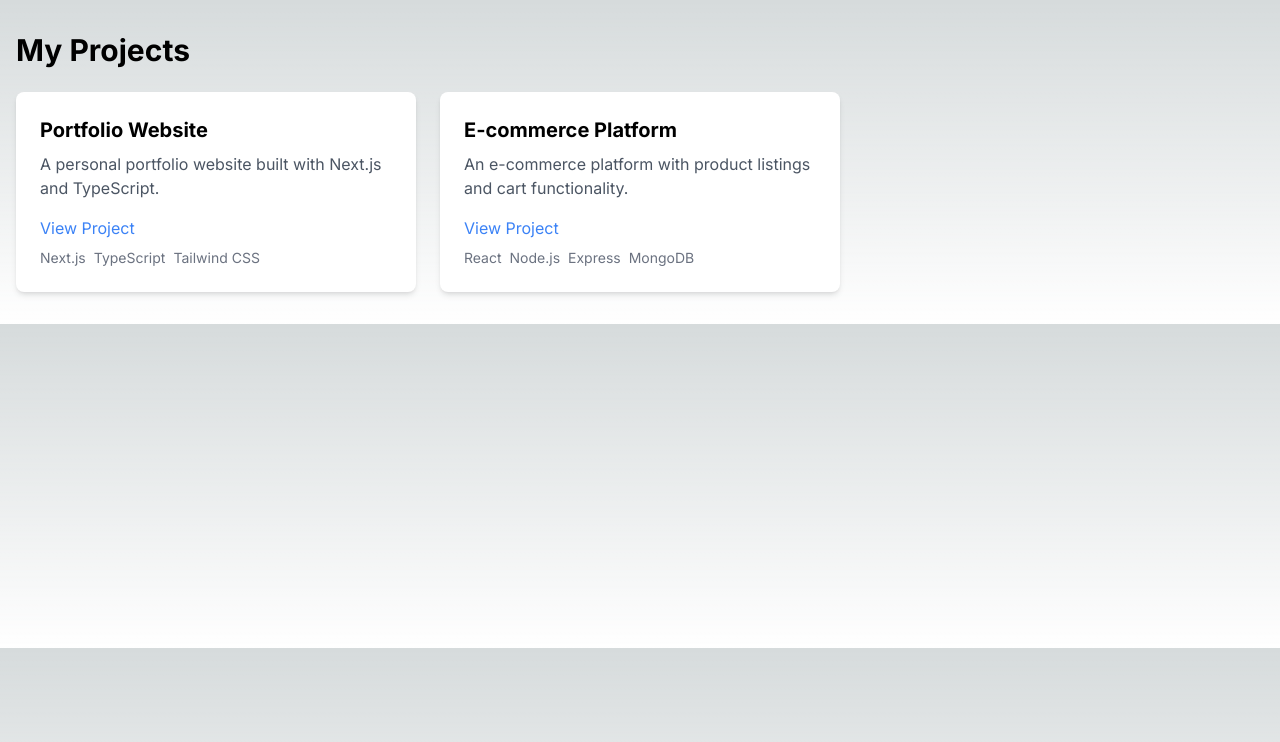
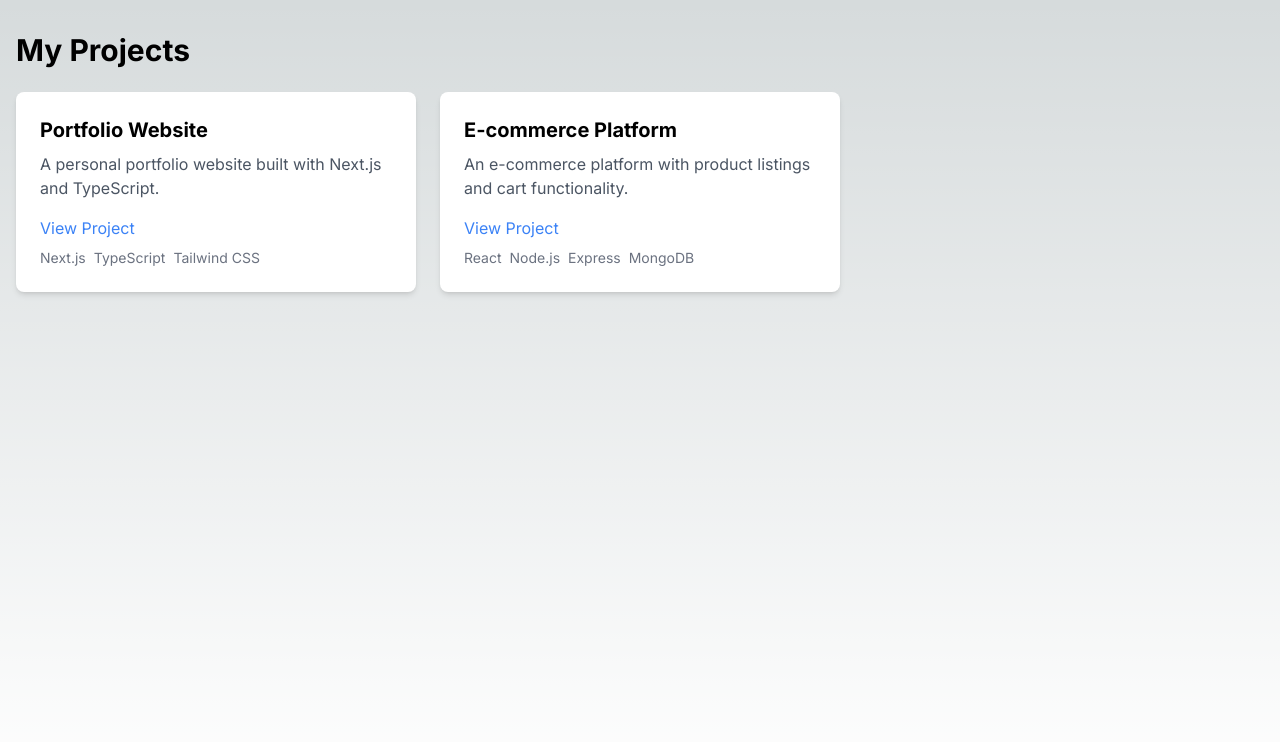
Before and after one commit to MaxrWal/portfolio, a Next.js app: page /projects in a window 1280 px wide. Shown: the top 742 px of the page. Built offline with nearby package versions, Linux system fonts and the light colour scheme.

Commit message:
changed layout, installed framer-motion

```diff
--- a/package.json
+++ b/package.json
@@ -11,6 +11,7 @@
     "deploy": "npm run build && npm run export && gh-pages -d out"
   },
   "dependencies": {
+    "framer-motion": "^11.5.4",
     "next": "14.2.7",
     "react": "^18",
     "react-dom": "^18"
--- a/src/app/layout.tsx
+++ b/src/app/layout.tsx
@@ -16,7 +16,9 @@ export default function RootLayout({
 }>) {
   return (
     <html lang="en">
-      <body className={inter.className}>{children}</body>
+      <div className="min-h-screen">
+        <body className={inter.className}>{children}</body>
+      </div>
     </html>
   );
 }
```
Also changed, not shown: src/app/page.tsx (+0 -8 lines), 1 other file (tests, documents, lock files or other folders).
